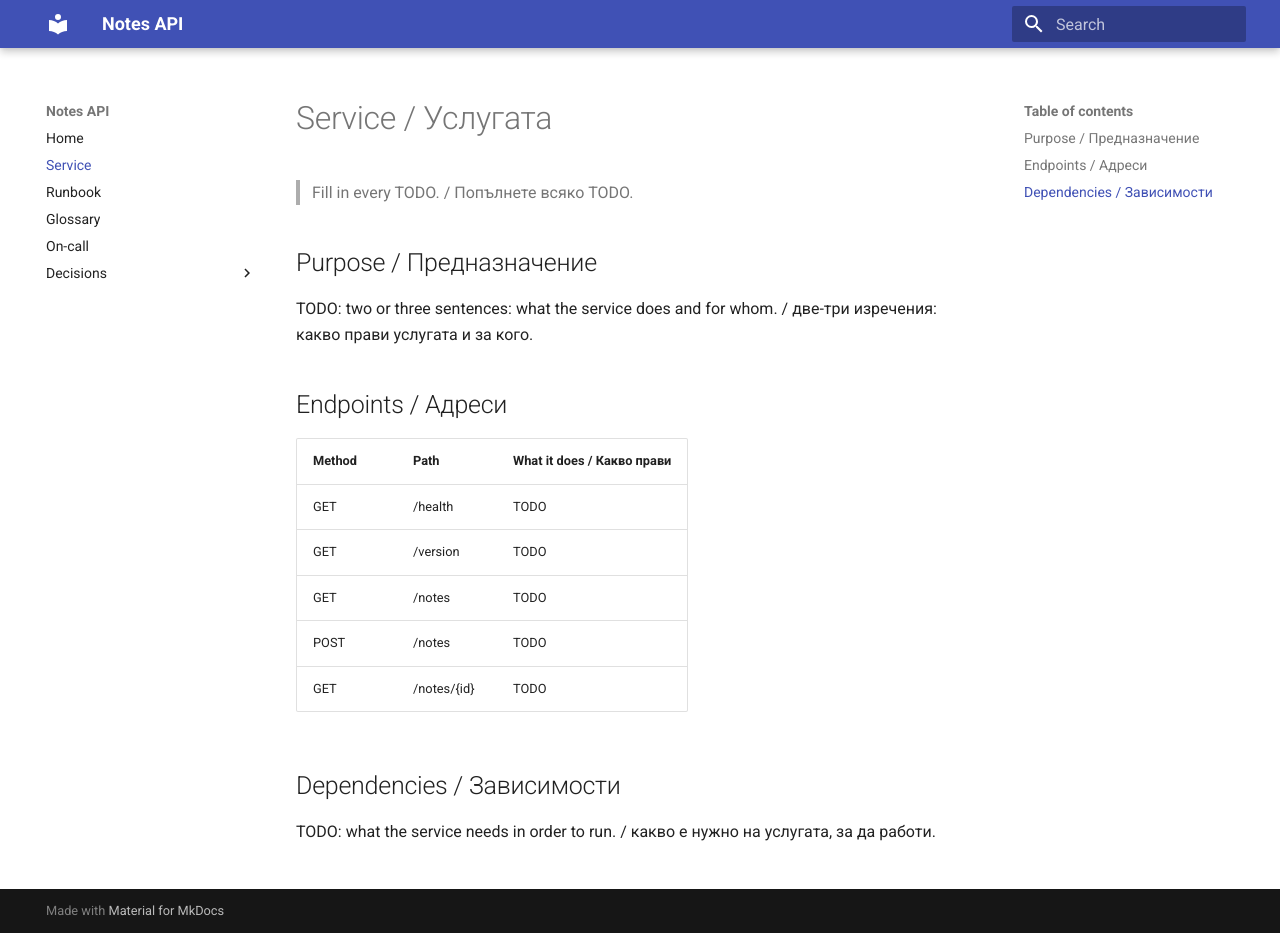
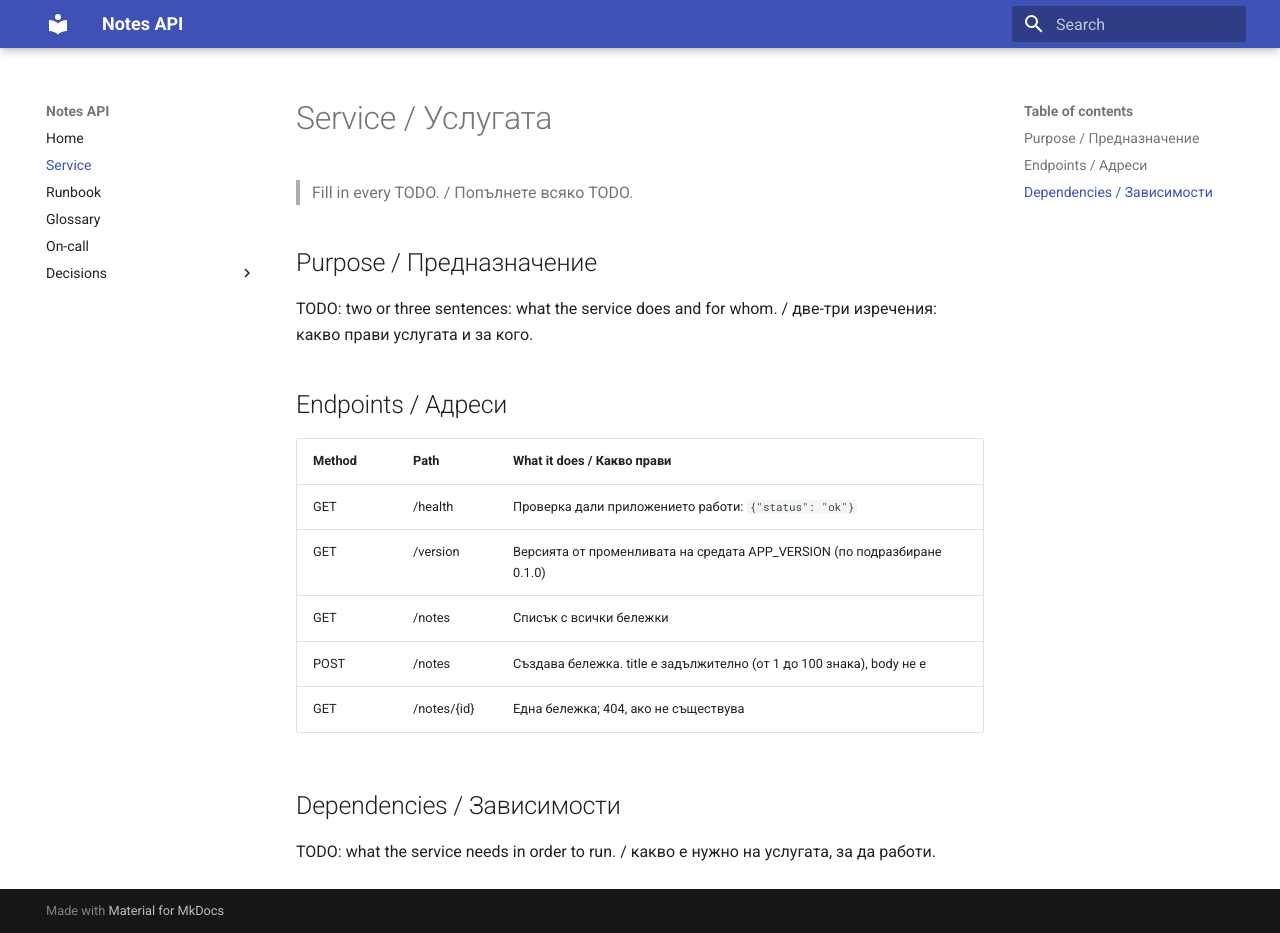
Before and after one commit to PeturKunchev/devops-labs-fn371223031, an MkDocs documentation site: the page built from docs/service.md, in a window 1280 px wide and 933 px high. Built offline with MkDocs 1.6.1 and Material for MkDocs 9.7.7, drawn with Linux system fonts in a browser that asks for light colours.

Commit message:
Add desription to addresses, completed TASK 3

```diff
--- a/docs/service.md
+++ b/docs/service.md
@@ -10,11 +10,11 @@ TODO: two or three sentences: what the service does and for whom. / две-тр
 
 | Method | Path | What it does / Какво прави |
 |---|---|---|
-| GET | /health | TODO |
-| GET | /version | TODO |
-| GET | /notes | TODO |
-| POST | /notes | TODO |
-| GET | /notes/{id} | TODO |
+| GET | /health | Проверка дали приложението работи: `{"status": "ok"}` |
+| GET | /version | Версията от променливата на средата APP_VERSION (по подразбиране 0.1.0) |
+| GET | /notes | Списък с всички бележки |
+| POST | /notes | Създава бележка. title е задължително (от 1 до 100 знака), body не е |
+| GET | /notes/{id} | Една бележка; 404, ако не съществува |
 
 ## Dependencies / Зависимости
 
```
